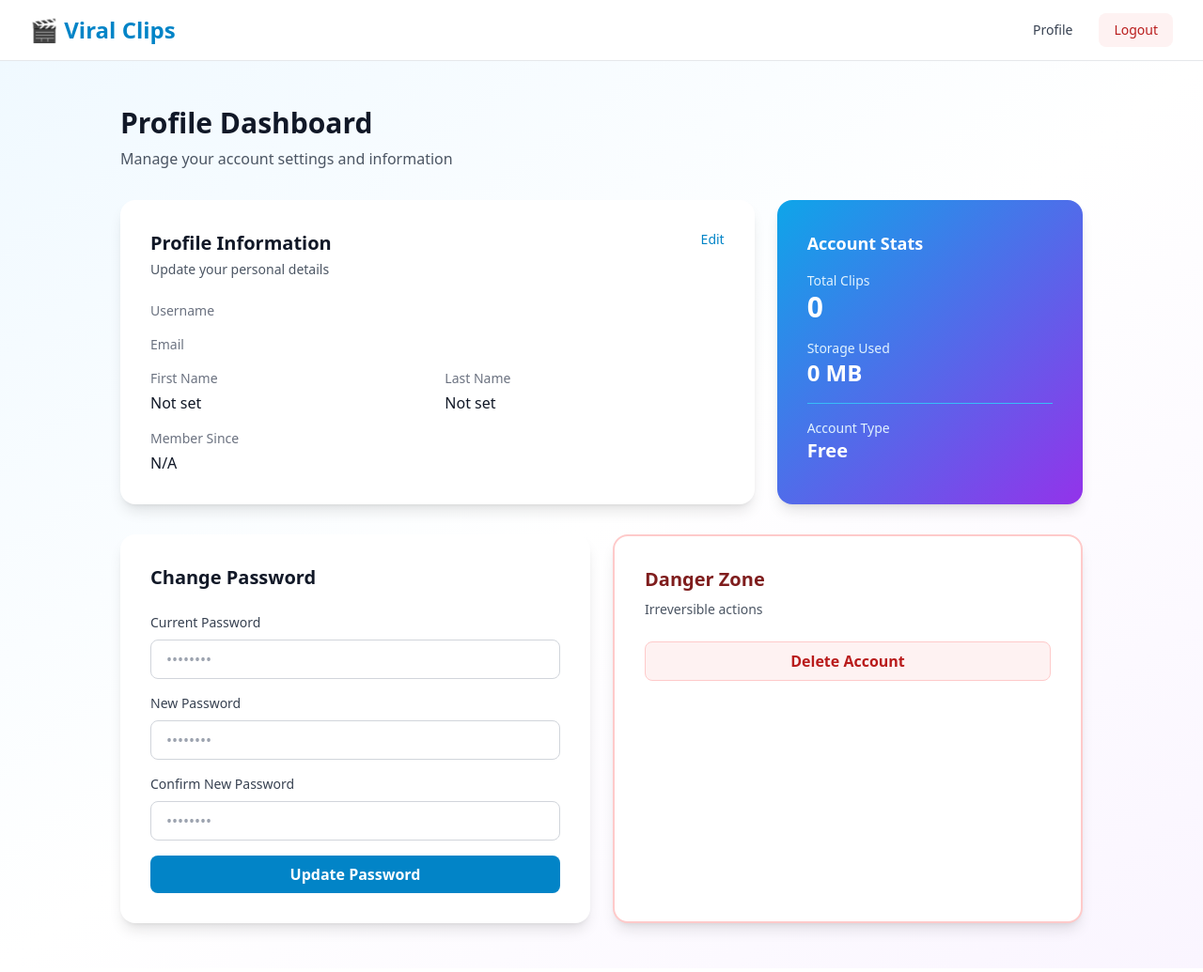
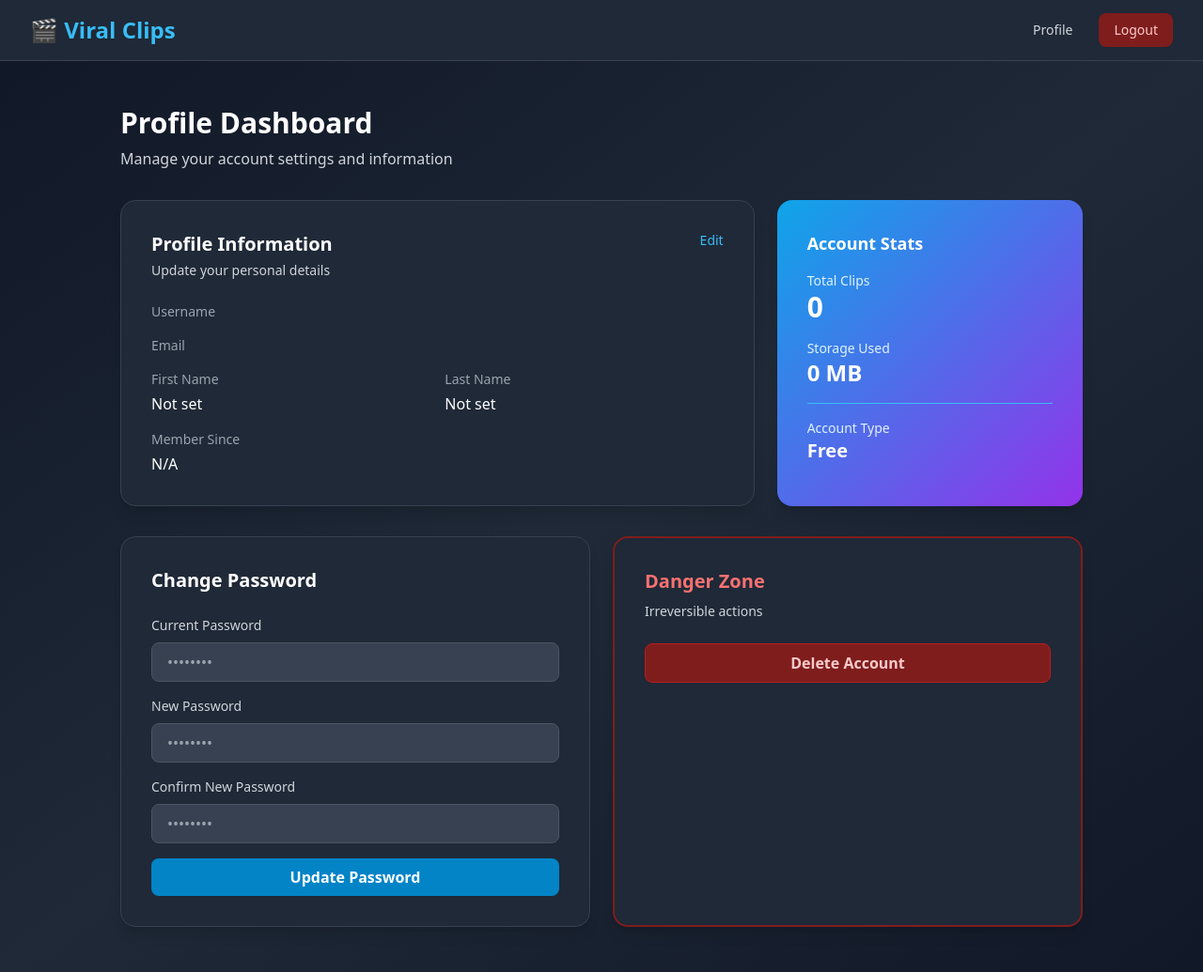
Before and after one commit to yevgetman/koolclips.ai, a Django app: page /profile/ in a window 1280 px wide. Shown: the whole page at 94% size. Before the commit the page ends 998 px from the top, so only its background shows below. Run offline with Django 4.2, Linux system fonts and the light colour scheme; the visitor is signed in with stand-in values (Sample User, id 1); data that the repository does not hold is empty; parts of the project's set-up code (start-up, migrations or seed data) failed here and were passed over; some libraries are stand-ins or nearby versions.

Commit message:
Implement dark mode theme and auth redirects
- Convert all templates to dark mode as default theme
  - Updated base.html with dark navigation and backgrounds
  - Converted home.html with dark gradients and card styling
  - Updated login.html with dark form inputs and card
  - Converted register.html to dark theme
  - Updated profile.html with dark cards and modals
- Add authentication redirects
  - Redirect authenticated users from /login to /profile
  - Redirect authenticated users from /register to /profile
- Improve UX by preventing logged-in users from accessing auth pages

```diff
--- a/templates/auth/profile.html
+++ b/templates/auth/profile.html
@@ -3,27 +3,27 @@
 {% block title %}Profile - Viral Clips{% endblock %}
 
 {% block content %}
-<div class="min-h-screen bg-gradient-to-br from-primary-50 via-white to-purple-50 py-12 px-4 sm:px-6 lg:px-8">
+<div class="min-h-screen bg-gradient-to-br from-gray-900 via-gray-800 to-gray-900 py-12 px-4 sm:px-6 lg:px-8">
     {% csrf_token %}
     <div class="max-w-5xl mx-auto" x-data="profilePage()">
         <!-- Page Header -->
         <div class="mb-8">
-            <h1 class="text-3xl font-bold text-gray-900">Profile Dashboard</h1>
-            <p class="text-gray-600 mt-2">Manage your account settings and information</p>
+            <h1 class="text-3xl font-bold text-white">Profile Dashboard</h1>
+            <p class="text-gray-300 mt-2">Manage your account settings and information</p>
         </div>
 
         <!-- Profile Cards Grid -->
         <div class="grid grid-cols-1 md:grid-cols-3 gap-6 mb-8">
             <!-- Profile Info Card -->
-            <div class="md:col-span-2 bg-white rounded-2xl shadow-lg p-8">
+            <div class="md:col-span-2 bg-gray-800 rounded-2xl shadow-lg p-8 border border-gray-700">
                 <div class="flex items-start justify-between mb-6">
                     <div>
-                        <h2 class="text-xl font-bold text-gray-900">Profile Information</h2>
-                        <p class="text-sm text-gray-600 mt-1">Update your personal details</p>
+                        <h2 class="text-xl font-bold text-white">Profile Information</h2>
+                        <p class="text-sm text-gray-300 mt-1">Update your personal details</p>
                     </div>
                     <button
                         @click="editMode = !editMode"
-                        class="text-primary-600 hover:text-primary-700 font-medium text-sm"
+                        class="text-primary-400 hover:text-primary-300 font-medium text-sm"
                     >
                         <span x-show="!editMode">Edit</span>
                         <span x-show="editMode">Cancel</span>
@@ -33,54 +33,54 @@
                 <!-- View Mode -->
                 <div x-show="!editMode" class="space-y-4">
                     <div>
-                        <label class="block text-sm font-medium text-gray-500 mb-1">Username</label>
-                        <p class="text-gray-900 font-medium" x-text="user.username"></p>
+                        <label class="block text-sm font-medium text-gray-400 mb-1">Username</label>
+                        <p class="text-white font-medium" x-text="user.username"></p>
                     </div>
                     <div>
-                        <label class="block text-sm font-medium text-gray-500 mb-1">Email</label>
-                        <p class="text-gray-900" x-text="user.email"></p>
+                        <label class="block text-sm font-medium text-gray-400 mb-1">Email</label>
+                        <p class="text-white" x-text="user.email"></p>
                     </div>
                     <div class="grid grid-cols-2 gap-4">
                         <div>
-                            <label class="block text-sm font-medium text-gray-500 mb-1">First Name</label>
-                            <p class="text-gray-900" x-text="user.first_name || 'Not set'"></p>
+                            <label class="block text-sm font-medium text-gray-400 mb-1">First Name</label>
+                            <p class="text-white" x-text="user.first_name || 'Not set'"></p>
                         </div>
                         <div>
-                            <label class="block text-sm font-medium text-gray-500 mb-1">Last Name</label>
-                            <p class="text-gray-900" x-text="user.last_name || 'Not set'"></p>
+                            <label class="block text-sm font-medium text-gray-400 mb-1">Last Name</label>
+                            <p class="text-white" x-text="user.last_name || 'Not set'"></p>
                         </div>
                     </div>
                     <div>
-                        <label class="block text-sm font-medium text-gray-500 mb-1">Member Since</label>
-                        <p class="text-gray-900" x-text="formatDate(user.date_joined)"></p>
+                        <label class="block text-sm font-medium text-gray-400 mb-1">Member Since</label>
+                        <p class="text-white" x-text="formatDate(user.date_joined)"></p>
                     </div>
                 </div>
 
                 <!-- Edit Mode -->
                 <form x-show="editMode" @submit.prevent="updateProfile" class="space-y-4">
                     <div>
-                        <label class="block text-sm font-medium text-gray-700 mb-2">Email</label>
+                        <label class="block text-sm font-medium text-gray-300 mb-2">Email</label>
                         <input
                             type="email"
                             x-model="editData.email"
-                            class="w-full px-4 py-2 border border-gray-300 rounded-lg focus:ring-2 focus:ring-primary-500 focus:border-transparent"
+                            class="w-full px-4 py-2 bg-gray-700 border border-gray-600 text-white rounded-lg focus:ring-2 focus:ring-primary-500 focus:border-transparent"
                         >
                     </div>
                     <div class="grid grid-cols-2 gap-4">
                         <div>
-                            <label class="block text-sm font-medium text-gray-700 mb-2">First Name</label>
+                            <label class="block text-sm font-medium text-gray-300 mb-2">First Name</label>
                             <input
                                 type="text"
                                 x-model="editData.first_name"
-                                class="w-full px-4 py-2 border border-gray-300 rounded-lg focus:ring-2 focus:ring-primary-500 focus:border-transparent"
+                                class="w-full px-4 py-2 bg-gray-700 border border-gray-600 text-white rounded-lg focus:ring-2 focus:ring-primary-500 focus:border-transparent"
                             >
                         </div>
                         <div>
-                            <label class="block text-sm font-medium text-gray-700 mb-2">Last Name</label>
+                            <label class="block text-sm font-medium text-gray-300 mb-2">Last Name</label>
                             <input
                                 type="text"
                                 x-model="editData.last_name"
-                                class="w-full px-4 py-2 border border-gray-300 rounded-lg focus:ring-2 focus:ring-primary-500 focus:border-transparent"
+                                class="w-full px-4 py-2 bg-gray-700 border border-gray-600 text-white rounded-lg focus:ring-2 focus:ring-primary-500 focus:border-transparent"
                             >
                         </div>
                     </div>
@@ -90,7 +90,7 @@
                     <button
                         type="submit"
                         :disabled="updating"
-                        class="w-full bg-primary-600 text-white py-2 px-4 rounded-lg font-semibold hover:bg-primary-700 disabled:opacity-50"
+                        class="w-full bg-primary-600 text-white py-2 px-4 rounded-lg font-semibold hover:bg-primary-500 disabled:opacity-50"
                     >
                         <span x-show="!updating">Save Changes</span>
                         <span x-show="updating">Saving...</span>
@@ -121,33 +121,33 @@
         <!-- Security Settings -->
         <div class="grid grid-cols-1 md:grid-cols-2 gap-6">
             <!-- Change Password Card -->
-            <div class="bg-white rounded-2xl shadow-lg p-8">
-                <h2 class="text-xl font-bold text-gray-900 mb-6">Change Password</h2>
+            <div class="bg-gray-800 rounded-2xl shadow-lg p-8 border border-gray-700">
+                <h2 class="text-xl font-bold text-white mb-6">Change Password</h2>
                 <form @submit.prevent="changePassword" class="space-y-4">
                     <div>
-                        <label class="block text-sm font-medium text-gray-700 mb-2">Current Password</label>
+                        <label class="block text-sm font-medium text-gray-300 mb-2">Current Password</label>
                         <input
                             type="password"
                             x-model="passwordData.old_password"
-                            class="w-full px-4 py-2 border border-gray-300 rounded-lg focus:ring-2 focus:ring-primary-500 focus:border-transparent"
+                            class="w-full px-4 py-2 bg-gray-700 border border-gray-600 text-white rounded-lg focus:ring-2 focus:ring-primary-500 focus:border-transparent"
                             placeholder="••••••••"
                         >
                     </div>
                     <div>
-                        <label class="block text-sm font-medium text-gray-700 mb-2">New Password</label>
+                        <label class="block text-sm font-medium text-gray-300 mb-2">New Password</label>
                         <input
                             type="password"
                             x-model="passwordData.new_password"
-                            class="w-full px-4 py-2 border border-gray-300 rounded-lg focus:ring-2 focus:ring-primary-500 focus:border-transparent"
+                            class="w-full px-4 py-2 bg-gray-700 border border-gray-600 text-white rounded-lg focus:ring-2 focus:ring-primary-500 focus:border-transparent"
                             placeholder="••••••••"
                         >
                     </div>
                     <div>
-                        <label class="block text-sm font-medium text-gray-700 mb-2">Confirm New Password</label>
+                        <label class="block text-sm font-medium text-gray-300 mb-2">Confirm New Password</label>
                         <input
                             type="password"
                             x-model="passwordData.new_password_confirm"
-                            class="w-full px-4 py-2 border border-gray-300 rounded-lg focus:ring-2 focus:ring-primary-500 focus:border-transparent"
+                            class="w-full px-4 py-2 bg-gray-700 border border-gray-600 text-white rounded-lg focus:ring-2 focus:ring-primary-500 focus:border-transparent"
                             placeholder="••••••••"
                         >
                     </div>
@@ -157,7 +157,7 @@
                     <button
                         type="submit"
                         :disabled="changingPassword"
-                        class="w-full bg-primary-600 text-white py-2 px-4 rounded-lg font-semibold hover:bg-primary-700 disabled:opacity-50"
+                        class="w-full bg-primary-600 text-white py-2 px-4 rounded-lg font-semibold hover:bg-primary-500 disabled:opacity-50"
                     >
                         <span x-show="!changingPassword">Update Password</span>
                         <span x-show="changingPassword">Updating...</span>
@@ -166,14 +166,14 @@
             </div>
 
             <!-- Danger Zone Card -->
-            <div class="bg-white rounded-2xl shadow-lg p-8 border-2 border-red-200">
-                <h2 class="text-xl font-bold text-red-900 mb-2">Danger Zone</h2>
-                <p class="text-sm text-gray-600 mb-6">Irreversible actions</p>
+            <div class="bg-gray-800 rounded-2xl shadow-lg p-8 border-2 border-red-900">
+                <h2 class="text-xl font-bold text-red-400 mb-2">Danger Zone</h2>
+                <p class="text-sm text-gray-300 mb-6">Irreversible actions</p>
 
                 <div class="space-y-4">
                     <button
                         @click="showDeleteConfirm = true"
-                        class="w-full bg-red-50 text-red-700 py-2 px-4 rounded-lg font-semibold hover:bg-red-100 border border-red-200 transition-colors"
+                        class="w-full bg-red-900 text-red-200 py-2 px-4 rounded-lg font-semibold hover:bg-red-800 border border-red-700 transition-colors"
                     >
                         Delete Account
                     </button>
@@ -186,21 +186,21 @@
                     class="fixed inset-0 bg-black bg-opacity-50 flex items-center justify-center z-50 p-4"
                     @click.self="showDeleteConfirm = false"
                 >
-                    <div class="bg-white rounded-2xl p-8 max-w-md w-full">
-                        <h3 class="text-2xl font-bold text-gray-900 mb-4">Delete Account?</h3>
-                        <p class="text-gray-600 mb-6">
+                    <div class="bg-gray-800 rounded-2xl p-8 max-w-md w-full border border-gray-700">
+                        <h3 class="text-2xl font-bold text-white mb-4">Delete Account?</h3>
+                        <p class="text-gray-300 mb-6">
                             This action cannot be undone. All your data will be permanently deleted.
                         </p>
                         <form @submit.prevent="deleteAccount" class="space-y-4">
                             <div>
-                                <label class="block text-sm font-medium text-gray-700 mb-2">
+                                <label class="block text-sm font-medium text-gray-300 mb-2">
                                     Enter your password to confirm
                                 </label>
                                 <input
                                     type="password"
                                     x-model="deletePassword"
                                     required
-                                    class="w-full px-4 py-2 border border-gray-300 rounded-lg focus:ring-2 focus:ring-red-500 focus:border-transparent"
+                                    class="w-full px-4 py-2 bg-gray-700 border border-gray-600 text-white rounded-lg focus:ring-2 focus:ring-red-500 focus:border-transparent"
                                     placeholder="Enter password"
                                 >
                             </div>
@@ -211,7 +211,7 @@
                                 <button
                                     type="button"
                                     @click="showDeleteConfirm = false"
-                                    class="flex-1 bg-gray-100 text-gray-700 py-2 px-4 rounded-lg font-semibold hover:bg-gray-200"
+                                    class="flex-1 bg-gray-700 text-gray-200 py-2 px-4 rounded-lg font-semibold hover:bg-gray-600"
                                 >
                                     Cancel
                                 </button>
--- a/templates/base.html
+++ b/templates/base.html
@@ -1,5 +1,5 @@
 <!DOCTYPE html>
-<html lang="en" class="h-full bg-gray-50">
+<html lang="en" class="h-full bg-gray-900">
 <head>
     <meta charset="UTF-8">
     <meta name="viewport" content="width=device-width, initial-scale=1.0">
@@ -43,12 +43,12 @@
 </head>
 <body class="h-full">
     <!-- Navigation Bar -->
-    <nav class="bg-white shadow-sm border-b border-gray-200">
+    <nav class="bg-gray-800 shadow-sm border-b border-gray-700">
         <div class="max-w-7xl mx-auto px-4 sm:px-6 lg:px-8">
             <div class="flex justify-between h-16">
                 <div class="flex">
                     <div class="flex-shrink-0 flex items-center">
-                        <a href="/" class="text-2xl font-bold text-primary-600">
+                        <a href="/" class="text-2xl font-bold text-primary-400">
                             🎬 Viral Clips
                         </a>
                     </div>
@@ -56,17 +56,17 @@
 
                 <div class="flex items-center space-x-4">
                     {% if user.is_authenticated %}
-                        <a href="/profile/" class="text-gray-700 hover:text-primary-600 px-3 py-2 rounded-md text-sm font-medium transition-colors">
+                        <a href="/profile/" class="text-gray-300 hover:text-primary-400 px-3 py-2 rounded-md text-sm font-medium transition-colors">
                             Profile
                         </a>
-                        <button onclick="handleLogout()" class="bg-red-50 text-red-700 hover:bg-red-100 px-4 py-2 rounded-lg text-sm font-medium transition-colors">
+                        <button onclick="handleLogout()" class="bg-red-900 text-red-200 hover:bg-red-800 px-4 py-2 rounded-lg text-sm font-medium transition-colors">
                             Logout
                         </button>
                     {% else %}
-                        <a href="/login/" class="text-gray-700 hover:text-primary-600 px-3 py-2 rounded-md text-sm font-medium transition-colors">
+                        <a href="/login/" class="text-gray-300 hover:text-primary-400 px-3 py-2 rounded-md text-sm font-medium transition-colors">
                             Login
                         </a>
-                        <a href="/register/" class="bg-primary-600 text-white hover:bg-primary-700 px-4 py-2 rounded-lg text-sm font-medium transition-colors shadow-sm">
+                        <a href="/register/" class="bg-primary-600 text-white hover:bg-primary-500 px-4 py-2 rounded-lg text-sm font-medium transition-colors shadow-sm">
                             Sign Up
                         </a>
                     {% endif %}
```
Also changed, not shown: templates/auth/login.html (+14 -14 lines), templates/auth/register.html (+19 -19 lines), templates/home.html (+24 -24 lines), viral_clips/template_views.py (+7 -1 lines).
